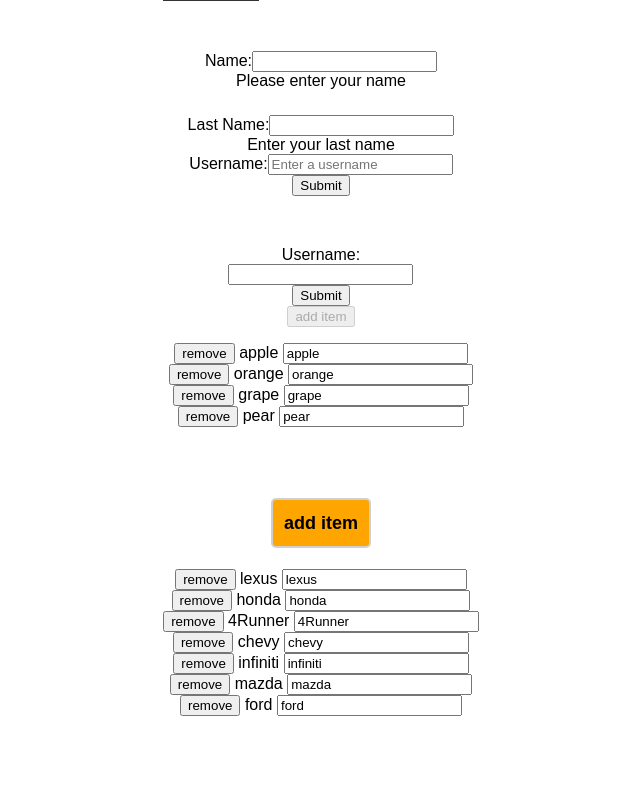
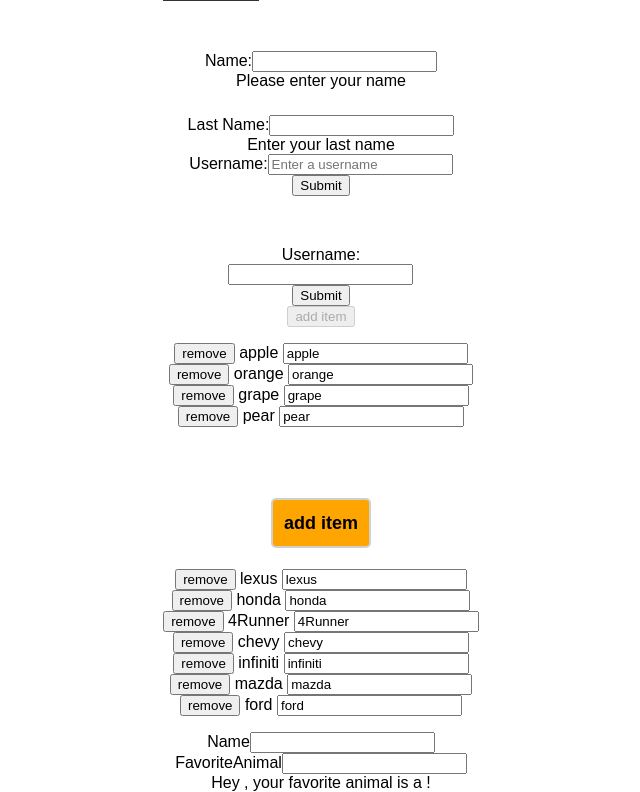
Before and after one commit to donaldkaiserjr/example-codesandbox, a React (Create React App) app: page / in a window 1280 px wide. Shown: the part 1226-2018 px from the top of the page, without its empty margins (319-959 px from the left). Before the commit the page ends 1958 px from the top, so only its background shows below. Built offline with nearby package versions, Linux system fonts and the light colour scheme.

Commit message:
Lifting State - nameAnimal.js lifted state for nameAnimal.js file

```diff
--- a/src/App.js
+++ b/src/App.js
@@ -8,6 +8,7 @@ import UsernameForm from "./basic-form";
 import UsernameForm2 from "./dynamic-form";
 import FruitApp from "./fruitApp";
 import CarsApp from "./carsApp";
+import NameAnimalApp from "./nameAnimal";
 
 const element = (
   <>
@@ -39,6 +40,7 @@ const element = (
       <UsernameForm2 />
       <FruitApp />
       <CarsApp />
+      <NameAnimalApp />
     </div>
   </>
 );
--- /dev/null
+++ b/src/nameAnimal.js
@@ -0,0 +1,39 @@
+import React from "react";
+
+function Name({ name, onNameChange }) {
+  return (
+    <div>
+      <label>Name</label>
+      <input value={name} onChange={onNameChange} />
+    </div>
+  );
+}
+
+function FavoriteAnimal({ animal, onAnimalChange }) {
+  return (
+    <div>
+      <label>FavoriteAnimal</label>
+      <input value={animal} onChange={onAnimalChange} />
+    </div>
+  );
+}
+
+function Display({ name, animal }) {
+  return <div>{`Hey ${name}, your favorite animal is a ${animal}!`}</div>;
+}
+
+export default function NameAnimalApp() {
+  const [name, setName] = React.useState("");
+  const [animal, setAnimal] = React.useState("");
+
+  return (
+    <form>
+      <Name name={name} onNameChange={(event) => setName(event.target.value)} />
+      <FavoriteAnimal
+        animal={animal}
+        onAnimalChange={(event) => setAnimal(event.target.value)}
+      />
+      <Display name={name} animal={animal} />
+    </form>
+  );
+}
```
